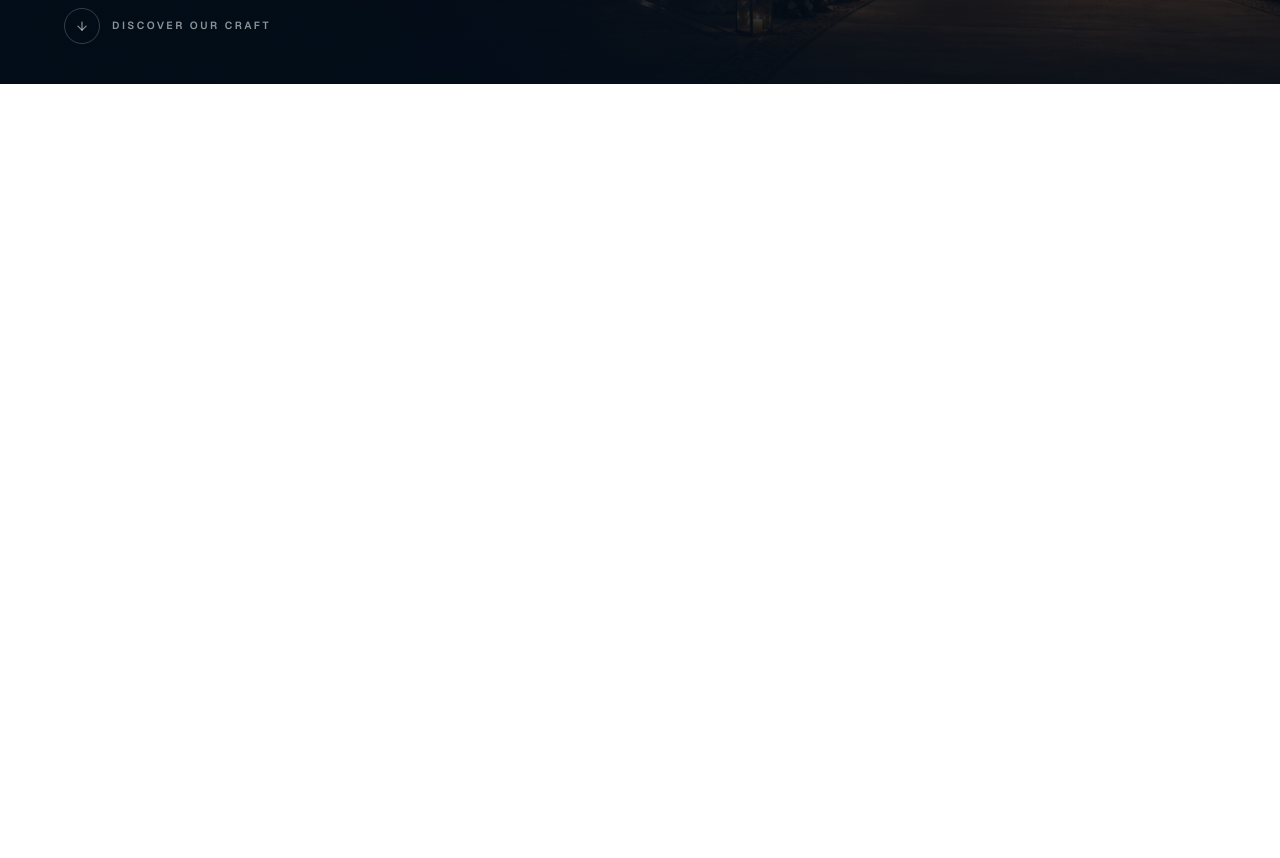
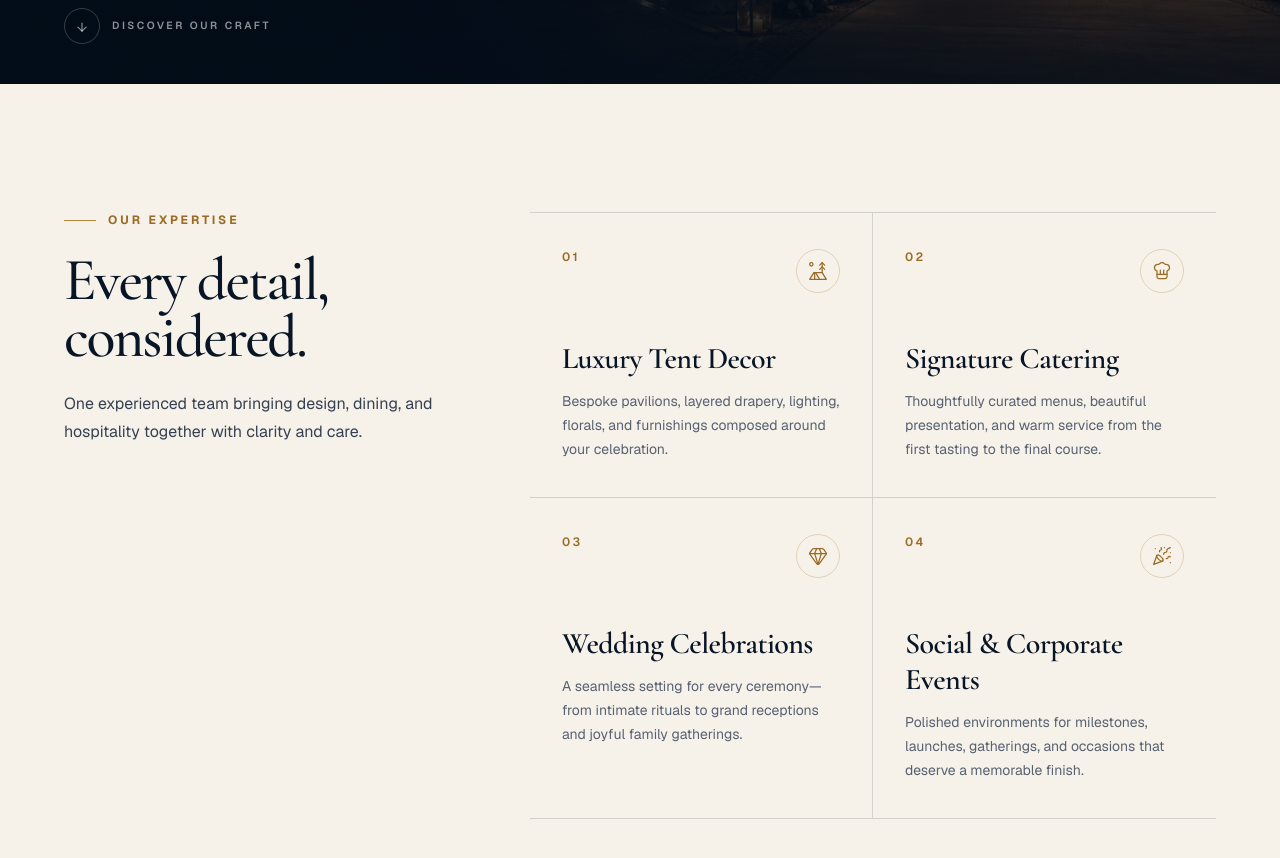
Before and after one commit to tyagitentcaterers-Arpit/tyagi-tent-caterers, a Next.js app: page / in a window 1280 px wide. Shown: the part 716-1574 px from the top of the page. Before the commit the page ends 800 px from the top, so only its background shows below. Built offline with nearby package versions, Linux system fonts and the light colour scheme; no server answers.

Commit message:
feat: add premium services section

```diff
--- a/src/app/page.tsx
+++ b/src/app/page.tsx
@@ -1,6 +1,7 @@
 import type { Metadata } from "next";
 
 import { Hero } from "@/components/sections/hero";
+import { Services } from "@/components/sections/services";
 
 export const metadata: Metadata = {
   title: "Luxury Tent & Catering Services",
@@ -12,6 +13,7 @@ export default function HomePage() {
   return (
     <main>
       <Hero />
+      <Services />
     </main>
   );
 }
--- /dev/null
+++ b/src/components/sections/services.tsx
@@ -0,0 +1,113 @@
+"use client";
+
+import { motion, useReducedMotion } from "framer-motion";
+import { ChefHat, Gem, PartyPopper, TentTree } from "lucide-react";
+
+const services = [
+  {
+    number: "01",
+    title: "Luxury Tent Decor",
+    description:
+      "Bespoke pavilions, layered drapery, lighting, florals, and furnishings composed around your celebration.",
+    icon: TentTree,
+  },
+  {
+    number: "02",
+    title: "Signature Catering",
+    description:
+      "Thoughtfully curated menus, beautiful presentation, and warm service from the first tasting to the final course.",
+    icon: ChefHat,
+  },
+  {
+    number: "03",
+    title: "Wedding Celebrations",
+    description:
+      "A seamless setting for every ceremony—from intimate rituals to grand receptions and joyful family gatherings.",
+    icon: Gem,
+  },
+  {
+    number: "04",
+    title: "Social & Corporate Events",
+    description:
+      "Polished environments for milestones, launches, gatherings, and occasions that deserve a memorable finish.",
+    icon: PartyPopper,
+  },
+] as const;
+
+export function Services() {
+  const reduceMotion = useReducedMotion();
+
+  return (
+    <section
+      id="services"
+      aria-labelledby="services-heading"
+      className="bg-[#f7f2e9] py-24 sm:py-32"
+    >
+      <div className="mx-auto max-w-[90rem] px-5 sm:px-8 lg:px-12 xl:px-16">
+        <div className="grid gap-10 lg:grid-cols-[0.72fr_1.28fr] lg:gap-20">
+          <motion.div
+            initial={reduceMotion ? false : { opacity: 0, y: 24 }}
+            whileInView={{ opacity: 1, y: 0 }}
+            viewport={{ once: true, amount: 0.35 }}
+            transition={{ duration: 0.7, ease: [0.22, 1, 0.36, 1] }}
+          >
+            <p className="flex items-center gap-3 text-xs font-bold tracking-[0.24em] text-[#9b6b25] uppercase">
+              <span className="h-px w-8 bg-[#b9883e]" aria-hidden="true" />
+              Our expertise
+            </p>
+            <h2
+              id="services-heading"
+              className="mt-6 max-w-xl font-serif text-5xl leading-[0.95] font-medium tracking-[-0.035em] text-[#071526] sm:text-6xl"
+            >
+              Every detail, considered.
+            </h2>
+            <p className="mt-6 max-w-md text-base leading-7 text-[#354153]">
+              One experienced team bringing design, dining, and hospitality
+              together with clarity and care.
+            </p>
+          </motion.div>
+
+          <div className="grid border-t border-[#071526]/15 sm:grid-cols-2">
+            {services.map((service, index) => {
+              const Icon = service.icon;
+
+              return (
+                <motion.article
+                  key={service.title}
+                  initial={reduceMotion ? false : { opacity: 0, y: 28 }}
+                  whileInView={{ opacity: 1, y: 0 }}
+                  viewport={{ once: true, amount: 0.25 }}
+                  transition={{
+                    duration: 0.65,
+                    delay: reduceMotion ? 0 : index * 0.08,
+                    ease: [0.22, 1, 0.36, 1],
+                  }}
+                  className="group relative border-b border-[#071526]/15 py-9 sm:px-8 sm:odd:border-r"
+                >
+                  <div className="mb-12 flex items-start justify-between">
+                    <span className="text-xs font-semibold tracking-[0.2em] text-[#9b6b25]">
+                      {service.number}
+                    </span>
+                    <span className="grid size-11 place-items-center rounded-full border border-[#9b6b25]/25 text-[#9b6b25] transition duration-500 group-hover:border-[#9b6b25] group-hover:bg-[#9b6b25] group-hover:text-white">
+                      <Icon
+                        className="size-5"
+                        strokeWidth={1.5}
+                        aria-hidden="true"
+                      />
+                    </span>
+                  </div>
+                  <h3 className="font-serif text-3xl font-semibold tracking-[-0.02em] text-[#071526]">
+                    {service.title}
+                  </h3>
+                  <p className="mt-3 text-sm leading-6 text-[#566172]">
+                    {service.description}
+                  </p>
+                </motion.article>
+              );
+            })}
+          </div>
+        </div>
+      </div>
+    </section>
+  );
+}
```
